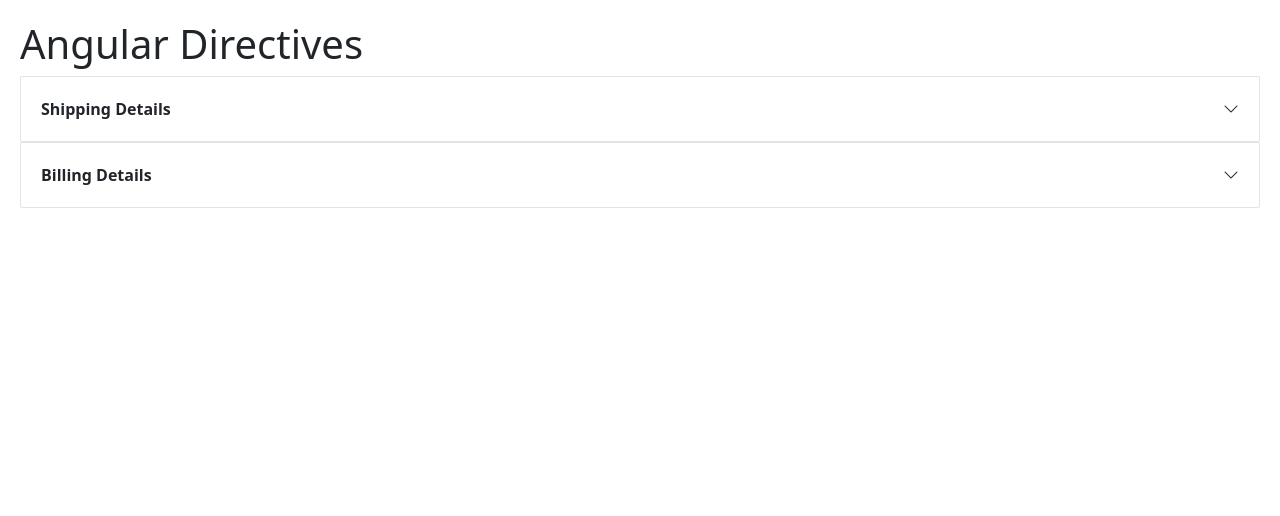
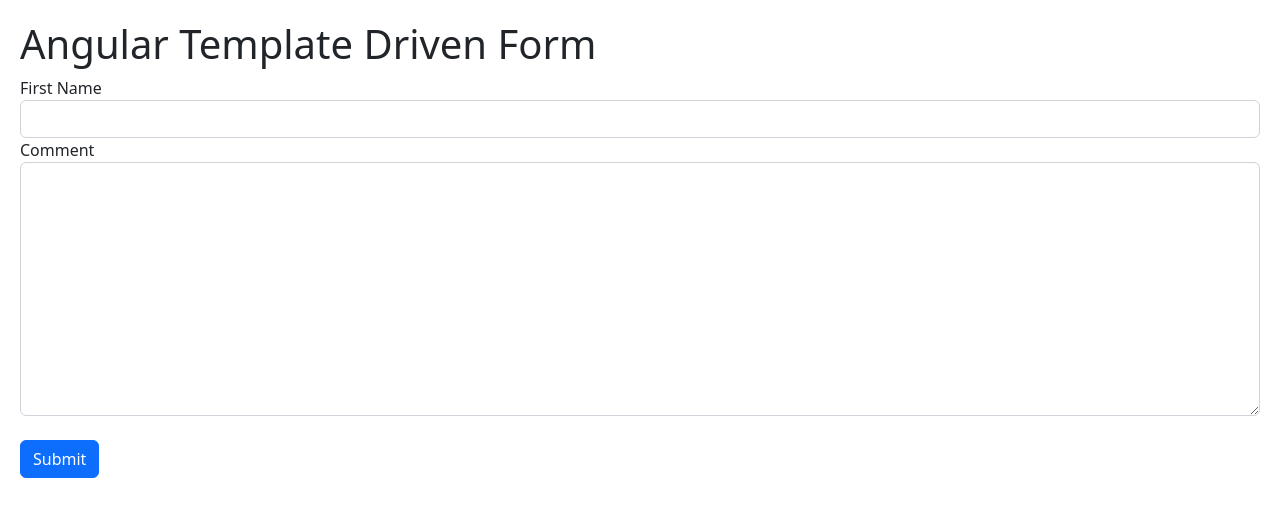
Before and after one commit to MotasemZiad/Angular-Bootcamp, an Angular app in the folder 01_getting_started/hello-world/: page / in a window 1280 px wide. Shown: the top 516 px of the page. Built offline with nearby package versions, Linux system fonts and the light colour scheme.

Commit message:
build a bootstrap form

```diff
--- a/01_getting_started/hello-world/src/app/app.component.html
+++ b/01_getting_started/hello-world/src/app/app.component.html
@@ -1,8 +1,2 @@
-<h1>Angular Directives</h1>
-<zippy title="Shipping Details">
-  Shipping Details Content
-</zippy>
-
-<zippy title="Billing Details">
-  Billing Details Content
-</zippy>
+<h1>Angular Template Driven Form</h1>
+<contact-form></contact-form>
--- a/01_getting_started/hello-world/src/app/app.module.ts
+++ b/01_getting_started/hello-world/src/app/app.module.ts
@@ -17,6 +17,7 @@
 import { LikeComponent } from './like/like.component';
 import { InputFormatDirective } from './input-format.directive';
 import { ZippyComponent } from './zippy/zippy.component';
+import { ContactFormComponent } from './contact-form/contact-form.component';
 
 @NgModule({
   declarations: [
@@ -32,7 +33,8 @@
     BootstrapPanelComponent,
     LikeComponent,
     InputFormatDirective,
-    ZippyComponent
+    ZippyComponent,
+    ContactFormComponent
   ],
   imports: [
     BrowserModule,
--- /dev/null
+++ b/01_getting_started/hello-world/src/app/contact-form/contact-form.component.html
@@ -0,0 +1,14 @@
+<form>
+  <div class="form-group">
+    <label for="firstName">First Name</label>
+    <input id="firstName" type="text" class="form-control">
+  </div>
+
+  <div class="form-group">
+    <label for="comment">Comment</label>
+    <textarea id="comment" rows="10" cols="30" class="form-control"></textarea>
+  </div>
+  <br>
+  <button class="btn btn-primary">Submit</button>
+
+</form>
--- /dev/null
+++ b/01_getting_started/hello-world/src/app/contact-form/contact-form.component.ts
@@ -0,0 +1,15 @@
+import { Component, OnInit } from '@angular/core';
+
+@Component({
+  selector: 'contact-form',
+  templateUrl: './contact-form.component.html',
+  styleUrls: ['./contact-form.component.css']
+})
+export class ContactFormComponent implements OnInit {
+
+  constructor() { }
+
+  ngOnInit(): void {
+  }
+
+}
```
Also changed, not shown: 01_getting_started/hello-world/src/app/contact-form/contact-form.component.css (added), 1 other file (tests, documents, lock files or other folders).
